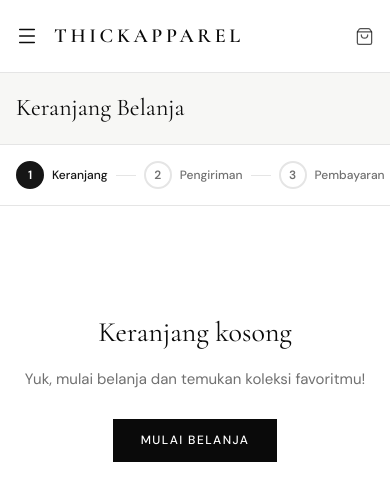
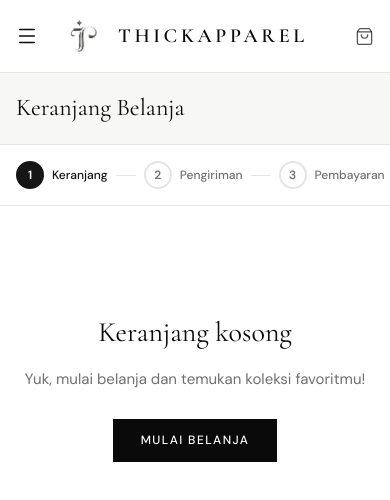
Before and after one commit to zhafranth/online-shop, a Next.js app: page /cart in a window 390 px wide. Shown: the top 500 px of the page. Built offline with nearby package versions, Linux system fonts and the light colour scheme.

Commit message:
feat: add brand logo to desktop and mobile navbars
add next/image import, include the thickapparel logo public asset, and update both desktop and mobile navbar brand links to display the logo alongside the brand name

```diff
--- a/src/components/layout/navbar.tsx
+++ b/src/components/layout/navbar.tsx
@@ -1,6 +1,7 @@
 "use client";
 import { useMemo, useState, useEffect } from "react";
 import Link from "next/link";
+import Image from "next/image";
 import { Search, Heart, ShoppingBag, Menu, X, ChevronDown, ArrowUpRight } from "lucide-react";
 import { useCartStore } from "@/stores/cart-store";
 import { useMembershipStore } from "@/stores/membership-store";
@@ -82,8 +83,16 @@ export function Navbar() {
           </button>
           <Link
             href="/"
-            className="font-serif text-[20px] md:text-[22px] font-semibold text-site-text tracking-[0.18em] md:mr-12 shrink-0 no-underline uppercase"
+            className="font-serif text-[20px] md:text-[22px] font-semibold text-site-text tracking-[0.18em] md:mr-12 shrink-0 no-underline uppercase flex items-center gap-2"
           >
+            <Image
+              src="/thickapparel-logo.png"
+              alt={`${brandName} logo`}
+              width={64}
+              height={64}
+              className="w-14 h-14 md:w-16 md:h-16 object-contain"
+              priority
+            />
             {brandName}
           </Link>
           <div className="hidden md:flex gap-8 flex-1">
@@ -223,8 +232,15 @@ export function Navbar() {
             <Link
               href="/"
               onClick={closeMobile}
-              className="font-serif text-[22px] font-semibold text-site-text tracking-[0.18em] no-underline uppercase"
+              className="font-serif text-[22px] font-semibold text-site-text tracking-[0.18em] no-underline uppercase flex items-center gap-2"
             >
+              <Image
+                src="/thickapparel-logo.png"
+                alt={`${brandName} logo`}
+                width={64}
+                height={64}
+                className="w-14 h-14 object-contain"
+              />
               {brandName}
             </Link>
             <button
```
Also changed, not shown: public/thickapparel-logo.png (added).
